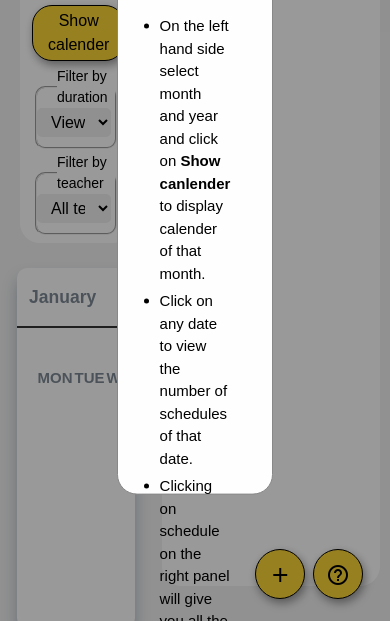
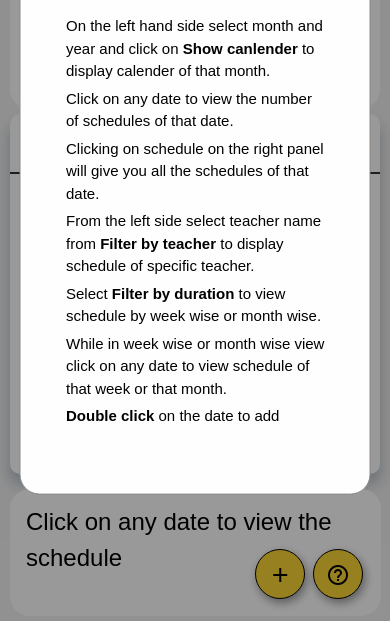
Before and after one commit to rajat-0206/schedules_pepcoding, a website: page views/index.html in a window 390 px wide. Shown: the part 223-844 px from the top of the page. Drawn offline with nearby package versions, Linux system fonts and the light colour scheme; no server answers.

Commit message:
made UI responsive

```diff
--- a/public/css/_main.scss
+++ b/public/css/_main.scss
@@ -121,6 +121,61 @@ $height : calc(100vh - 60px);
 
     }
 
+}
 
 
+@media screen and (max-width:900px) {
+
+    .main{
+        position: relative;
+        flex-direction: column !important;
+        overflow-y: auto !important;
+        max-height: calc(100vh - 50px)  !important;
+    }
+
+    .left-pane {
+        width: 100% !important;
+        flex-direction: row !important;
+        height: 45% !important;
+
+        .utilities {
+            margin: 5px 0px !important;
+        }
+    }
+
+
+    .right-pane {
+        margin-top: 70px !important;
+        width: 95% !important;
+        margin-top: -5px !important;
+        max-height: 40% !important;
+
+
+        .details {
+            max-height: 100% !important;
+        }
+
+
+    }
 }
+
+@media screen and (max-width:550px){
+
+
+    .left-pane {
+        flex-direction: column !important;
+        height: 100vh !important;
+        .utilities {
+            width: 100% !important;
+        }
+
+        .calender {
+            width: 100%;
+        }
+    }
+
+    .right-pane {
+        height: 100vh !important;
+
+    }
+}
--- a/public/css/calnder.scss
+++ b/public/css/calnder.scss
@@ -100,3 +100,10 @@ html {
       }
     }
   }
+
+
+  @media screen and (max-width:900px) {
+    .calender {
+      margin: 0px !important;
+    }
+  }
--- a/public/css/style.scss
+++ b/public/css/style.scss
@@ -223,7 +223,42 @@ fieldset {
 }
 
 #instruction {
-    li {
+
+    ul {
+      height: 100%;
+      overflow-y: auto;
+
+      &::-webkit-scrollbar {
+        width:5px;
+      }
+
+      &::-webkit-scrollbar-thumb{
+        background-color: #333;
+      }
+
+      li {
         margin:5px;
+        list-style-type: circle;
+    }
+
+    }
+
+}
+
+@media screen and (max-width:900px){
+
+    .modalcontent {
+      width: 90% !important;
+
     }
 }
+
+@media screen and (max-width:550px){
+
+  .modalcontent {
+    .one {
+      flex-direction: column !important;
+    }
+
+  }
+}
```
Also changed, not shown: views/index.html (+1 -0 lines), public/css/calnder.css, public/css/style.css, 2 other files.
